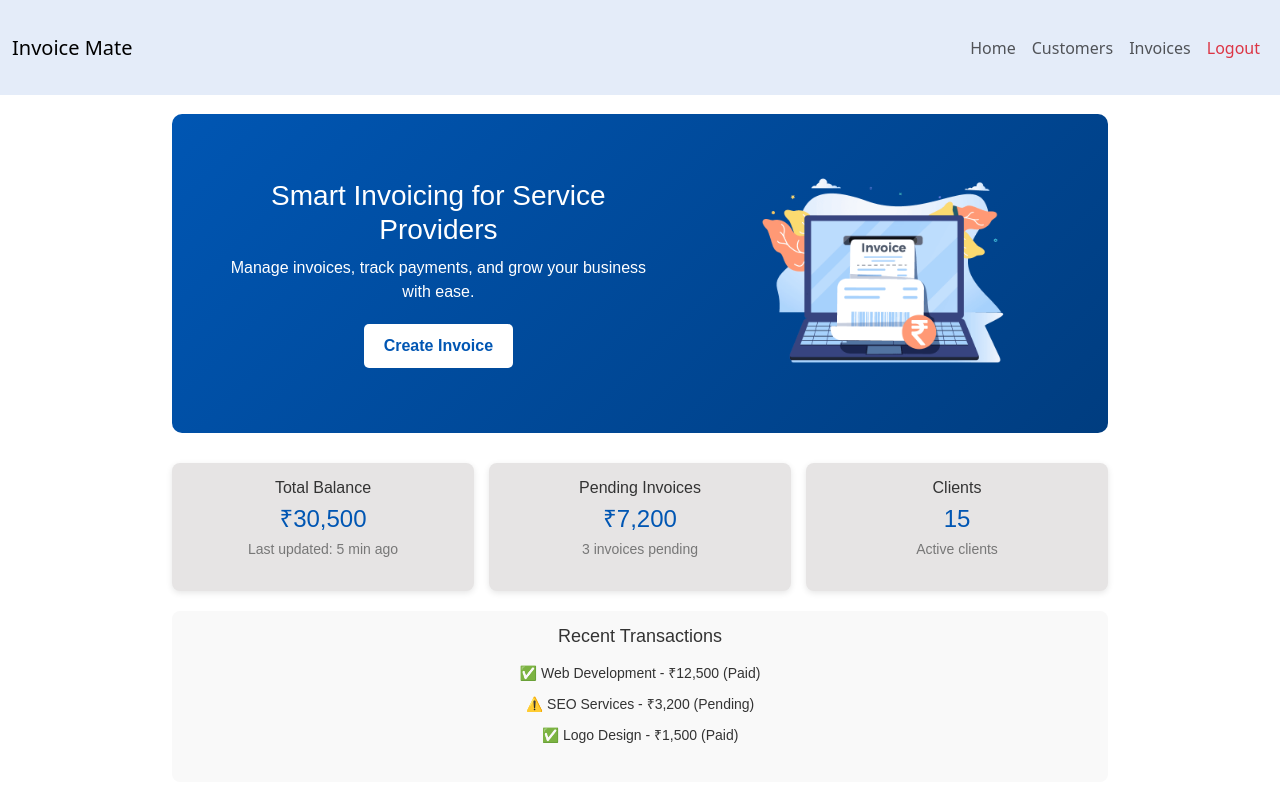
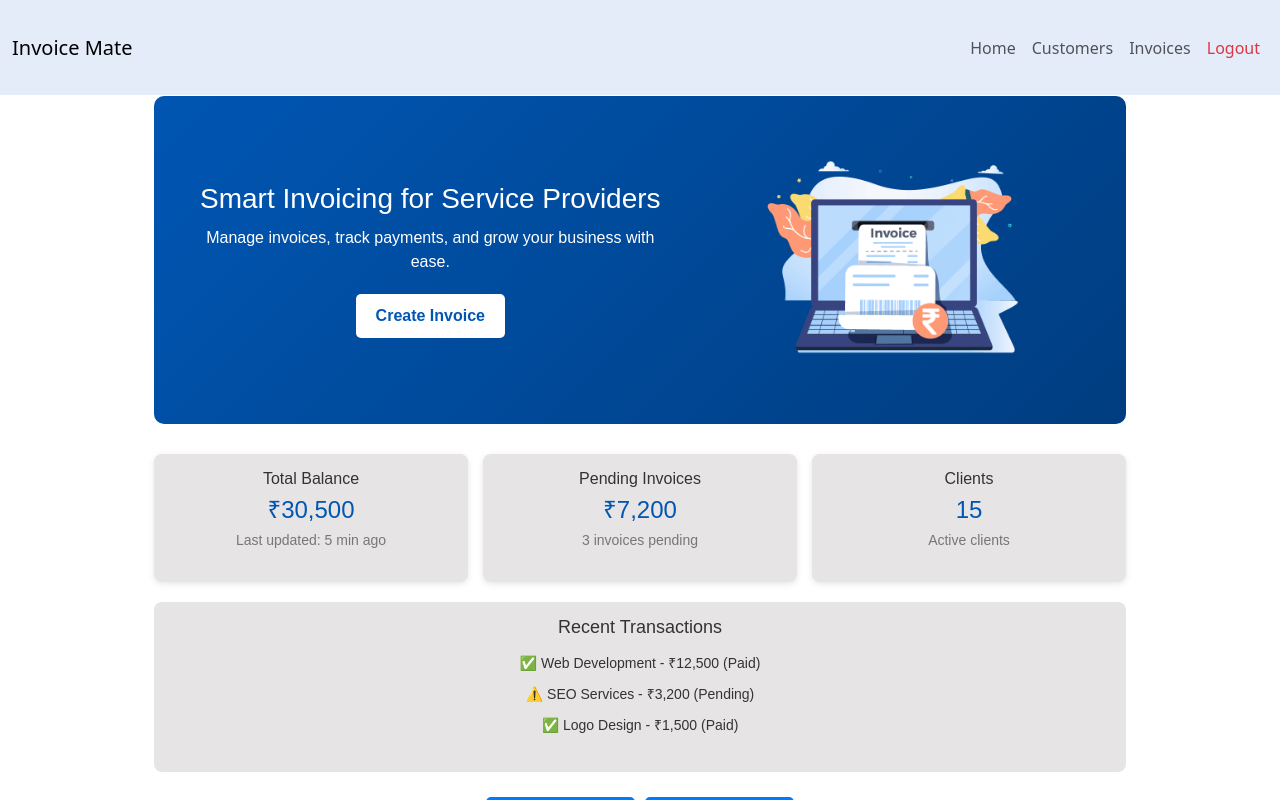
Before and after one commit to hiya3027/invoiceToolForServiceProvider-react, a React (Vite) app: page / in a window 1280 px wide. Built offline with nearby package versions, Linux system fonts and the light colour scheme.

Commit message:
updated files

```diff
--- a/src/index.css
+++ b/src/index.css
@@ -79,7 +79,7 @@ html, body {
   font-family: "Arial", sans-serif;
   color: #333;
   text-align: center;
-  padding: 90px;
+  padding: 72px;
   min-height: 100vh;
   width: 100%;
   max-width: 1200px;
@@ -169,7 +169,7 @@ html, body {
 }
 
 .transactions {
-  background: #f9f9f9;
+  background: #e6e4e4;
   padding: 15px;
   border-radius: 8px;
   margin-top: 20px;
```
